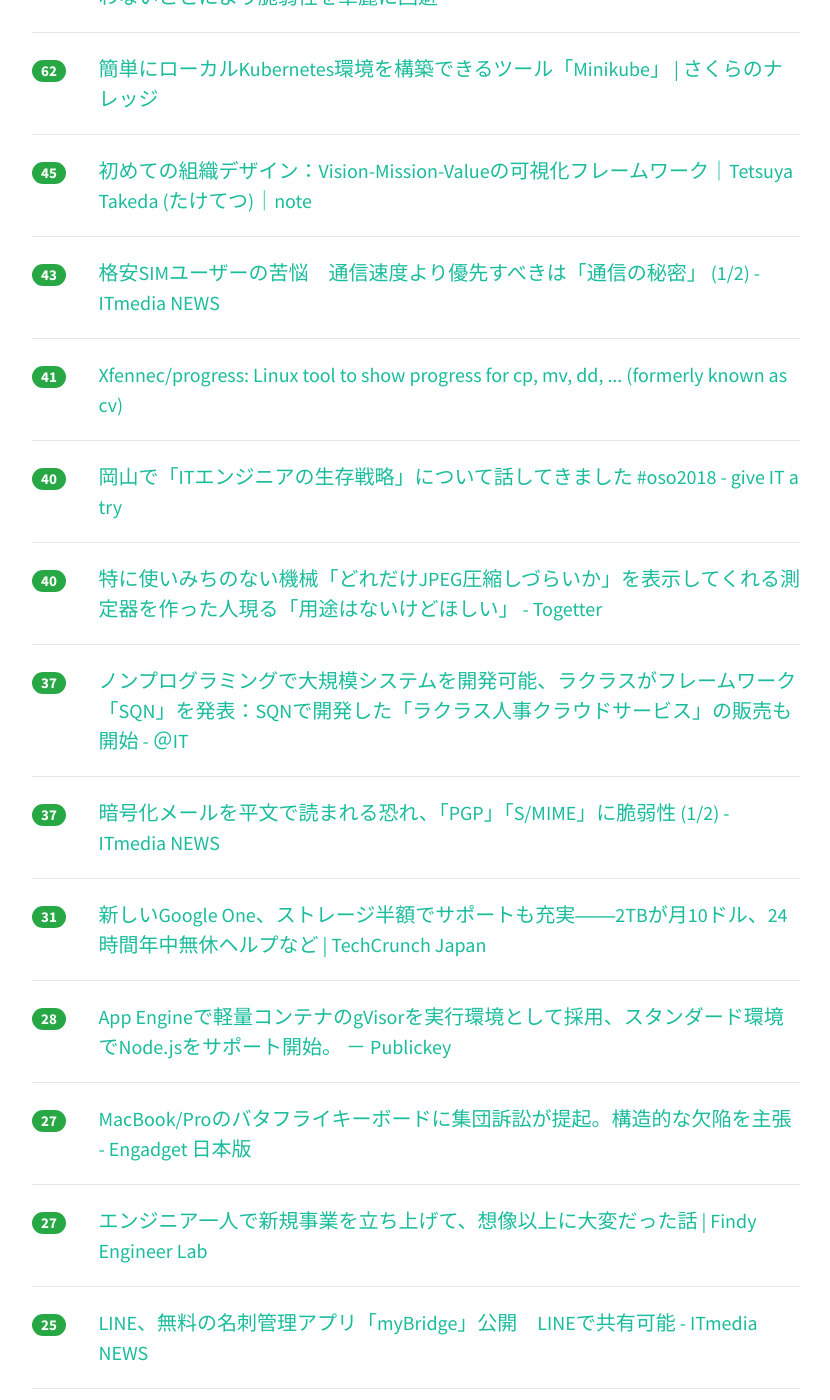
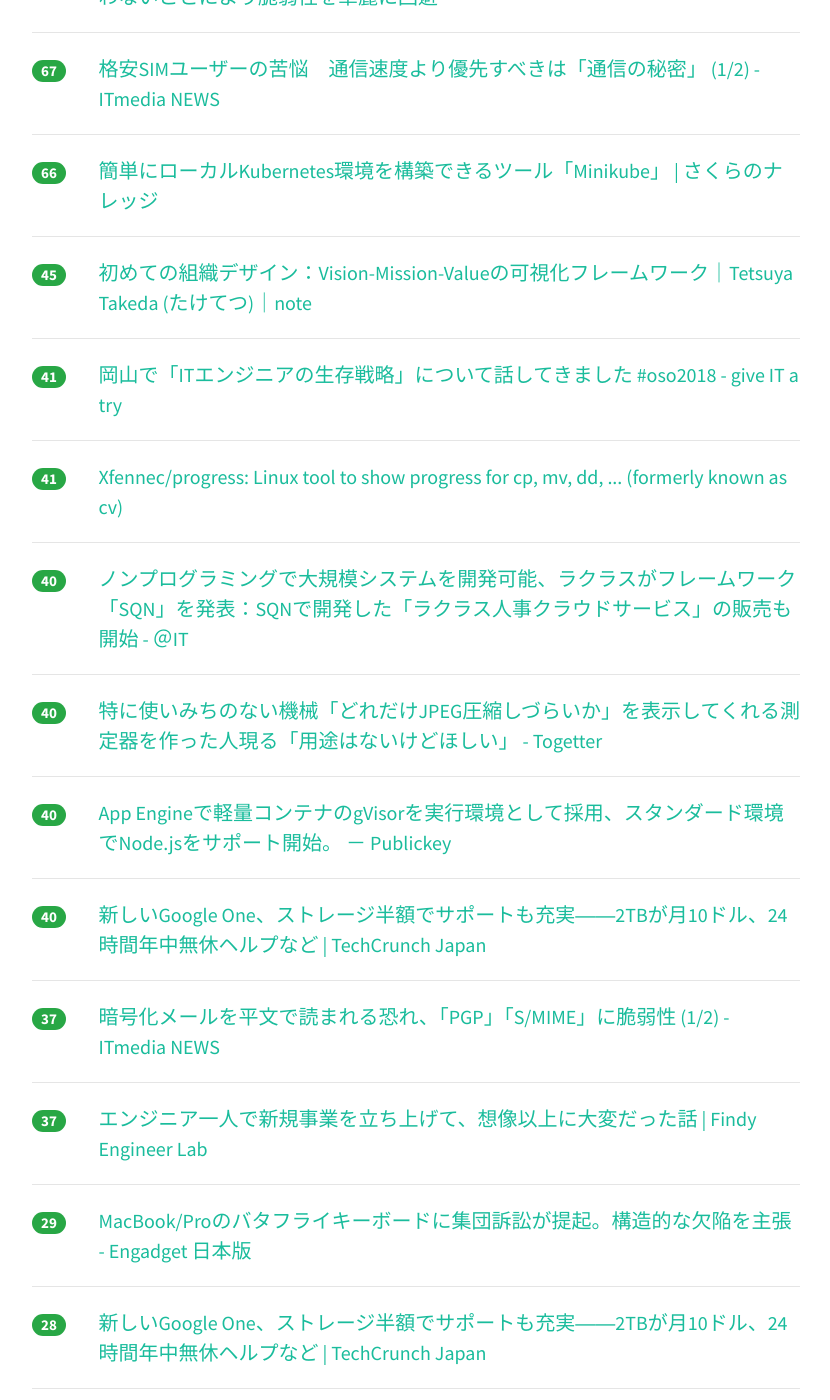
Before and after one commit to yatta47/hatena-matome-site, a Jekyll site: the page built from _posts/2018-05-15-hatena.md, in a window 1280 px wide and 1400 px high, scrolled down 598 px. Shown: the whole window, without its empty margins (224-1054 px from the left). Built offline with Jekyll 4.4.1, drawn with Linux system fonts in a browser that asks for light colours; nearby versions of some CDN libraries; some of the changed text lies outside the part shown.

Commit message:
Updated 2018-05-15

```diff
--- a/_posts/2018-05-15-hatena.md
+++ b/_posts/2018-05-15-hatena.md
@@ -1,18 +1,18 @@
 ---
 layout: post
 title:  "2018-05-15 はてぶIT"
-date:   2018-05-15 12:01:17
+date:   2018-05-15 13:01:38
 tags: [it-hotentry]
 ---
-37 件のデータあり
+41 件のデータあり
 
 <hr><div class="row">
-<div class="col-1"><span class="badge badge-pill badge-success h2">380</span></div>
+<div class="col-1"><span class="badge badge-pill badge-success h2">458</span></div>
 <div class="col-11"><a href='http://www.hassy-blog.com/entry/how_to_write_code_without_comments' target='_blank'>コメントのいらないプログラムの書き方 - NZ MoyaSystem</a></div>
 </div>
 <hr>
 <div class="row">
-<div class="col-1"><span class="badge badge-pill badge-success h2">142</span></div>
+<div class="col-1"><span class="badge badge-pill badge-success h2">185</span></div>
 <div class="col-11"><a href='https://www.slideshare.net/ohesotori/dns-23491023' target='_blank'>DNS移転失敗体験談</a></div>
 </div>
 <hr>
@@ -22,7 +22,12 @@ tags: [it-hotentry]
 </div>
 <hr>
 <div class="row">
-<div class="col-1"><span class="badge badge-pill badge-success h2">62</span></div>
+<div class="col-1"><span class="badge badge-pill badge-success h2">67</span></div>
+<div class="col-11"><a href='http://www.itmedia.co.jp/news/articles/1805/15/news018.html' target='_blank'>格安SIMユーザーの苦悩　通信速度より優先すべきは「通信の秘密」 (1/2) - ITmedia NEWS</a></div>
+</div>
+<hr>
+<div class="row">
+<div class="col-1"><span class="badge badge-pill badge-success h2">66</span></div>
 <div class="col-11"><a href='https://knowledge.sakura.ad.jp/15320/' target='_blank'>簡単にローカルKubernetes環境を構築できるツール「Minikube」 | さくらのナレッジ</a></div>
 </div>
 <hr>
@@ -32,8 +37,8 @@ tags: [it-hotentry]
 </div>
 <hr>
 <div class="row">
-<div class="col-1"><span class="badge badge-pill badge-success h2">43</span></div>
-<div class="col-11"><a href='http://www.itmedia.co.jp/news/articles/1805/15/news018.html' target='_blank'>格安SIMユーザーの苦悩　通信速度より優先すべきは「通信の秘密」 (1/2) - ITmedia NEWS</a></div>
+<div class="col-1"><span class="badge badge-pill badge-success h2">41</span></div>
+<div class="col-11"><a href='http://blog.jnito.com/entry/2018/05/14/114740' target='_blank'>岡山で「ITエンジニアの生存戦略」について話してきました #oso2018 - give IT a try</a></div>
 </div>
 <hr>
 <div class="row">
@@ -43,7 +48,7 @@ tags: [it-hotentry]
 <hr>
 <div class="row">
 <div class="col-1"><span class="badge badge-pill badge-success h2">40</span></div>
-<div class="col-11"><a href='http://blog.jnito.com/entry/2018/05/14/114740' target='_blank'>岡山で「ITエンジニアの生存戦略」について話してきました #oso2018 - give IT a try</a></div>
+<div class="col-11"><a href='http://www.atmarkit.co.jp/ait/articles/1805/14/news035.html' target='_blank'>ノンプログラミングで大規模システムを開発可能、ラクラスがフレームワーク「SQN」を発表：SQNで開発した「ラクラス人事クラウドサービス」の販売も開始 - ＠IT</a></div>
 </div>
 <hr>
 <div class="row">
@@ -52,8 +57,13 @@ tags: [it-hotentry]
 </div>
 <hr>
 <div class="row">
-<div class="col-1"><span class="badge badge-pill badge-success h2">37</span></div>
-<div class="col-11"><a href='http://www.atmarkit.co.jp/ait/articles/1805/14/news035.html' target='_blank'>ノンプログラミングで大規模システムを開発可能、ラクラスがフレームワーク「SQN」を発表：SQNで開発した「ラクラス人事クラウドサービス」の販売も開始 - ＠IT</a></div>
+<div class="col-1"><span class="badge badge-pill badge-success h2">40</span></div>
+<div class="col-11"><a href='https://www.publickey1.jp/blog/18/app_enginenodejsgvisor.html' target='_blank'>App Engineで軽量コンテナのgVisorを実行環境として採用、スタンダード環境でNode.jsをサポート開始。 － Publickey</a></div>
+</div>
+<hr>
+<div class="row">
+<div class="col-1"><span class="badge badge-pill badge-success h2">40</span></div>
+<div class="col-11"><a href='https://jp.techcrunch.com/2018/05/15/2018-05-14-say-hello-to-google-one/' target='_blank'>新しいGoogle One、ストレージ半額でサポートも充実――2TBが月10ドル、24時間年中無休ヘルプなど | TechCrunch Japan</a></div>
 </div>
 <hr>
 <div class="row">
@@ -62,32 +72,37 @@ tags: [it-hotentry]
 </div>
 <hr>
 <div class="row">
-<div class="col-1"><span class="badge badge-pill badge-success h2">31</span></div>
-<div class="col-11"><a href='https://jp.techcrunch.com/2018/05/15/2018-05-14-say-hello-to-google-one/' target='_blank'>新しいGoogle One、ストレージ半額でサポートも充実――2TBが月10ドル、24時間年中無休ヘルプなど | TechCrunch Japan</a></div>
+<div class="col-1"><span class="badge badge-pill badge-success h2">37</span></div>
+<div class="col-11"><a href='https://findy-code.io/engineer-lab/engineer-new-project' target='_blank'>エンジニア一人で新規事業を立ち上げて、想像以上に大変だった話 | Findy Engineer Lab</a></div>
+</div>
+<hr>
+<div class="row">
+<div class="col-1"><span class="badge badge-pill badge-success h2">29</span></div>
+<div class="col-11"><a href='https://japanese.engadget.com/2018/05/14/macbook-pro/' target='_blank'>MacBook/Proのバタフライキーボードに集団訴訟が提起。構造的な欠陥を主張 - Engadget 日本版</a></div>
 </div>
 <hr>
 <div class="row">
 <div class="col-1"><span class="badge badge-pill badge-success h2">28</span></div>
-<div class="col-11"><a href='https://www.publickey1.jp/blog/18/app_enginenodejsgvisor.html' target='_blank'>App Engineで軽量コンテナのgVisorを実行環境として採用、スタンダード環境でNode.jsをサポート開始。 － Publickey</a></div>
+<div class="col-11"><a href='http://jp.techcrunch.com/2018/05/15/2018-05-14-say-hello-to-google-one/' target='_blank'>新しいGoogle One、ストレージ半額でサポートも充実――2TBが月10ドル、24時間年中無休ヘルプなど | TechCrunch Japan</a></div>
+</div>
+<hr>
+<div class="row">
+<div class="col-1"><span class="badge badge-pill badge-success h2">28</span></div>
+<div class="col-11"><a href='https://www.suzukikenichi.com/blog/two-ways-to-have-lazy-loading-images-indexed/' target='_blank'>Lazy Load画像をSEO対応させる2つの方法――noscriptと構造化データ #io18 #io18jp | 海外SEO情報ブログ</a></div>
 </div>
 <hr>
 <div class="row">
 <div class="col-1"><span class="badge badge-pill badge-success h2">27</span></div>
-<div class="col-11"><a href='https://japanese.engadget.com/2018/05/14/macbook-pro/' target='_blank'>MacBook/Proのバタフライキーボードに集団訴訟が提起。構造的な欠陥を主張 - Engadget 日本版</a></div>
-</div>
-<hr>
-<div class="row">
-<div class="col-1"><span class="badge badge-pill badge-success h2">27</span></div>
-<div class="col-11"><a href='https://findy-code.io/engineer-lab/engineer-new-project' target='_blank'>エンジニア一人で新規事業を立ち上げて、想像以上に大変だった話 | Findy Engineer Lab</a></div>
-</div>
-<hr>
-<div class="row">
-<div class="col-1"><span class="badge badge-pill badge-success h2">25</span></div>
 <div class="col-11"><a href='http://www.itmedia.co.jp/news/articles/1805/14/news099.html' target='_blank'>LINE、無料の名刺管理アプリ「myBridge」公開　LINEで共有可能 - ITmedia NEWS</a></div>
 </div>
 <hr>
 <div class="row">
-<div class="col-1"><span class="badge badge-pill badge-success h2">24</span></div>
+<div class="col-1"><span class="badge badge-pill badge-success h2">26</span></div>
+<div class="col-11"><a href='https://qiita.com/yaegaki/items/4bf3c7ebfa4f84e4229a' target='_blank'>絵文字😄で物理演算がしたい👌 - Qiita</a></div>
+</div>
+<hr>
+<div class="row">
+<div class="col-1"><span class="badge badge-pill badge-success h2">26</span></div>
 <div class="col-11"><a href='http://blog.shojimiyata.com/entry/2018/05/14/165146' target='_blank'>米国ユニコーン企業並の成長を実現するマーケチームの天国と地獄 - 宮田昇始のブログ</a></div>
 </div>
 <hr>
@@ -98,17 +113,22 @@ tags: [it-hotentry]
 <hr>
 <div class="row">
 <div class="col-1"><span class="badge badge-pill badge-success h2">23</span></div>
-<div class="col-11"><a href='https://qiita.com/yaegaki/items/4bf3c7ebfa4f84e4229a' target='_blank'>絵文字😄で物理演算がしたい👌 - Qiita</a></div>
+<div class="col-11"><a href='https://codezine.jp/article/detail/10816' target='_blank'>サイバーエージェントがKubernetesで独自に構築！ アドテク特化のコンテナ基盤とは？ (1/3)：CodeZine（コードジン）</a></div>
 </div>
 <hr>
 <div class="row">
-<div class="col-1"><span class="badge badge-pill badge-success h2">23</span></div>
-<div class="col-11"><a href='https://www.suzukikenichi.com/blog/two-ways-to-have-lazy-loading-images-indexed/' target='_blank'>Lazy Load画像をSEO対応させる2つの方法――noscriptと構造化データ #io18 #io18jp | 海外SEO情報ブログ</a></div>
+<div class="col-1"><span class="badge badge-pill badge-success h2">22</span></div>
+<div class="col-11"><a href='https://japan.cnet.com/article/35119136/' target='_blank'>「Googleドライブ」有料版が「Google One」に改称へ--家族プランや特典も - CNET Japan</a></div>
 </div>
 <hr>
 <div class="row">
-<div class="col-1"><span class="badge badge-pill badge-success h2">23</span></div>
-<div class="col-11"><a href='https://codezine.jp/article/detail/10816' target='_blank'>サイバーエージェントがKubernetesで独自に構築！ アドテク特化のコンテナ基盤とは？ (1/3)：CodeZine（コードジン）</a></div>
+<div class="col-1"><span class="badge badge-pill badge-success h2">22</span></div>
+<div class="col-11"><a href='http://www.itmedia.co.jp/news/articles/1805/15/news058.html' target='_blank'>「Googleドライブ」有料版が「Google One」に　ファミリー共有も - ITmedia NEWS</a></div>
+</div>
+<hr>
+<div class="row">
+<div class="col-1"><span class="badge badge-pill badge-success h2">22</span></div>
+<div class="col-11"><a href='http://inabower.hateblo.jp/entry/2018/05/13/021447' target='_blank'>車内が臭いときにどの窓を開けたらいいのか - 空気抵抗はあるものとする</a></div>
 </div>
 <hr>
 <div class="row">
@@ -117,18 +137,8 @@ tags: [it-hotentry]
 </div>
 <hr>
 <div class="row">
-<div class="col-1"><span class="badge badge-pill badge-success h2">21</span></div>
-<div class="col-11"><a href='https://japan.cnet.com/article/35119136/' target='_blank'>「Googleドライブ」有料版が「Google One」に改称へ--家族プランや特典も - CNET Japan</a></div>
-</div>
-<hr>
-<div class="row">
 <div class="col-1"><span class="badge badge-pill badge-success h2">20</span></div>
 <div class="col-11"><a href='https://gigazine.net/news/20180514-late-people-positive-personality/' target='_blank'>元遅刻魔が語る「遅刻癖のある人は自己中・無礼なのではなく、自分はスーパーマンだと思っている」説 - GIGAZINE</a></div>
-</div>
-<hr>
-<div class="row">
-<div class="col-1"><span class="badge badge-pill badge-success h2">20</span></div>
-<div class="col-11"><a href='http://jp.techcrunch.com/2018/05/15/2018-05-14-say-hello-to-google-one/' target='_blank'>新しいGoogle One、ストレージ半額でサポートも充実――2TBが月10ドル、24時間年中無休ヘルプなど | TechCrunch Japan</a></div>
 </div>
 <hr>
 <div class="row">
@@ -137,8 +147,13 @@ tags: [it-hotentry]
 </div>
 <hr>
 <div class="row">
-<div class="col-1"><span class="badge badge-pill badge-success h2">19</span></div>
-<div class="col-11"><a href='http://www.itmedia.co.jp/news/articles/1805/15/news058.html' target='_blank'>「Googleドライブ」有料版が「Google One」に　ファミリー共有も - ITmedia NEWS</a></div>
+<div class="col-1"><span class="badge badge-pill badge-success h2">18</span></div>
+<div class="col-11"><a href='https://gigazine.net/news/20180514-uk-newsstands-sell-porn-passes/' target='_blank'>ポルノサイトを見たい人が大人である証明の「ポルノ・パス」を購入しなければいけなくなる可能性 - GIGAZINE</a></div>
+</div>
+<hr>
+<div class="row">
+<div class="col-1"><span class="badge badge-pill badge-success h2">18</span></div>
+<div class="col-11"><a href='https://iphone-mania.jp/news-212414/' target='_blank'>今秋の液晶モデル名は「iPhone8s」、本体色はブルー、イエロー、ピンクか - iPhone Mania</a></div>
 </div>
 <hr>
 <div class="row">
@@ -149,21 +164,6 @@ tags: [it-hotentry]
 <div class="row">
 <div class="col-1"><span class="badge badge-pill badge-success h2">17</span></div>
 <div class="col-11"><a href='https://digiday.jp/agencies/dentsu_hakuhodo_ceo_talk_awasia/' target='_blank'>【AWAsia】電通・博報堂CEO対談、全文書き起こし：「広告会社には無限の可能性がある」 | DIGIDAY［日本版］</a></div>
-</div>
-<hr>
-<div class="row">
-<div class="col-1"><span class="badge badge-pill badge-success h2">17</span></div>
-<div class="col-11"><a href='http://inabower.hateblo.jp/entry/2018/05/13/021447' target='_blank'>車内が臭いときにどの窓を開けたらいいのか - 空気抵抗はあるものとする</a></div>
-</div>
-<hr>
-<div class="row">
-<div class="col-1"><span class="badge badge-pill badge-success h2">16</span></div>
-<div class="col-11"><a href='https://gigazine.net/news/20180514-uk-newsstands-sell-porn-passes/' target='_blank'>ポルノサイトを見たい人が大人である証明の「ポルノ・パス」を購入しなければいけなくなる可能性 - GIGAZINE</a></div>
-</div>
-<hr>
-<div class="row">
-<div class="col-1"><span class="badge badge-pill badge-success h2">16</span></div>
-<div class="col-11"><a href='https://iphone-mania.jp/news-212414/' target='_blank'>今秋の液晶モデル名は「iPhone8s」、本体色はブルー、イエロー、ピンクか - iPhone Mania</a></div>
 </div>
 <hr>
 <div class="row">
@@ -182,6 +182,21 @@ tags: [it-hotentry]
 </div>
 <hr>
 <div class="row">
+<div class="col-1"><span class="badge badge-pill badge-success h2">15</span></div>
+<div class="col-11"><a href='http://news.livedoor.com/article/detail/14714268/' target='_blank'>Chromeの閲覧履歴は消去するだけでは不十分 確実に削除する方法 - ライブドアニュース</a></div>
+</div>
+<hr>
+<div class="row">
+<div class="col-1"><span class="badge badge-pill badge-success h2">14</span></div>
+<div class="col-11"><a href='https://www.nikkei.com/article/DGXMZO30491420U8A510C1X30000/' target='_blank'>ニコニコ動画、ユーザー目線でようやく刷新　「炎上」を超えて　　：日本経済新聞</a></div>
+</div>
+<hr>
+<div class="row">
+<div class="col-1"><span class="badge badge-pill badge-success h2">13</span></div>
+<div class="col-11"><a href='https://coliss.com/articles/build-websites/operation/work/frontend-tooling-survey-2018.html' target='_blank'>2018年、フロントエンドのデベロッパーがプロジェクトで使用しているCSS, JavaScriptのツールを調査 | コリス</a></div>
+</div>
+<hr>
+<div class="row">
 <div class="col-1"><span class="badge badge-pill badge-success h2">12</span></div>
 <div class="col-11"><a href='https://anond.hatelabo.jp/20180514134700' target='_blank'>敵「紙の方が開きやすい」「紙じゃないとメモできない」</a></div>
 </div>
@@ -191,3 +206,8 @@ tags: [it-hotentry]
 <div class="col-11"><a href='http://b.hatena.ne.jp/entry/s/anond.hatelabo.jp/20180513214313' target='_blank'>はてなブックマーク - 独身男性の皆様、どうやって生きてるの？</a></div>
 </div>
 <hr>
+<div class="row">
+<div class="col-1"><span class="badge badge-pill badge-success h2">7</span></div>
+<div class="col-11"><a href='http://nlab.itmedia.co.jp/nl/articles/1805/14/news091.html' target='_blank'>作品名を検索→海賊サイトが上位表示される問題　「漫画村」は4月に姿消す　アニメと映画は今なお深刻 - ねとらぼ</a></div>
+</div>
+<hr>
```
